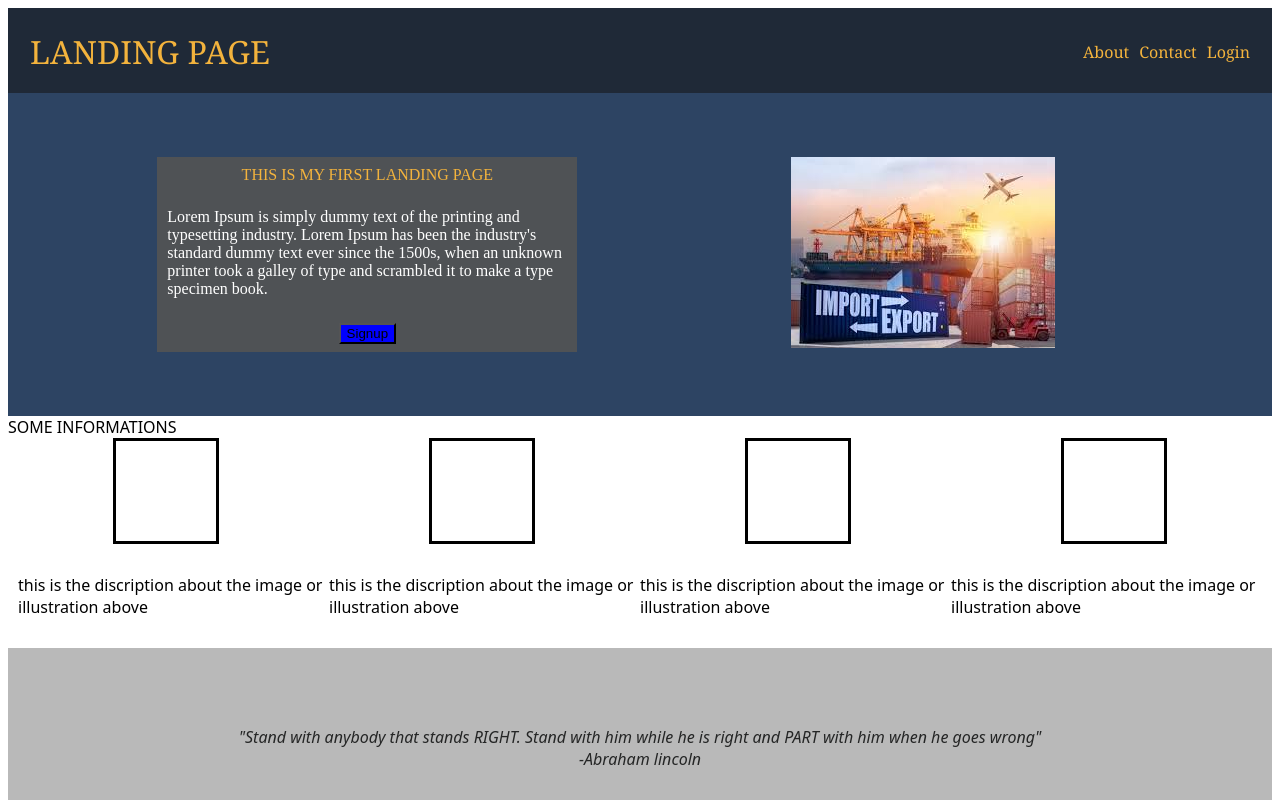
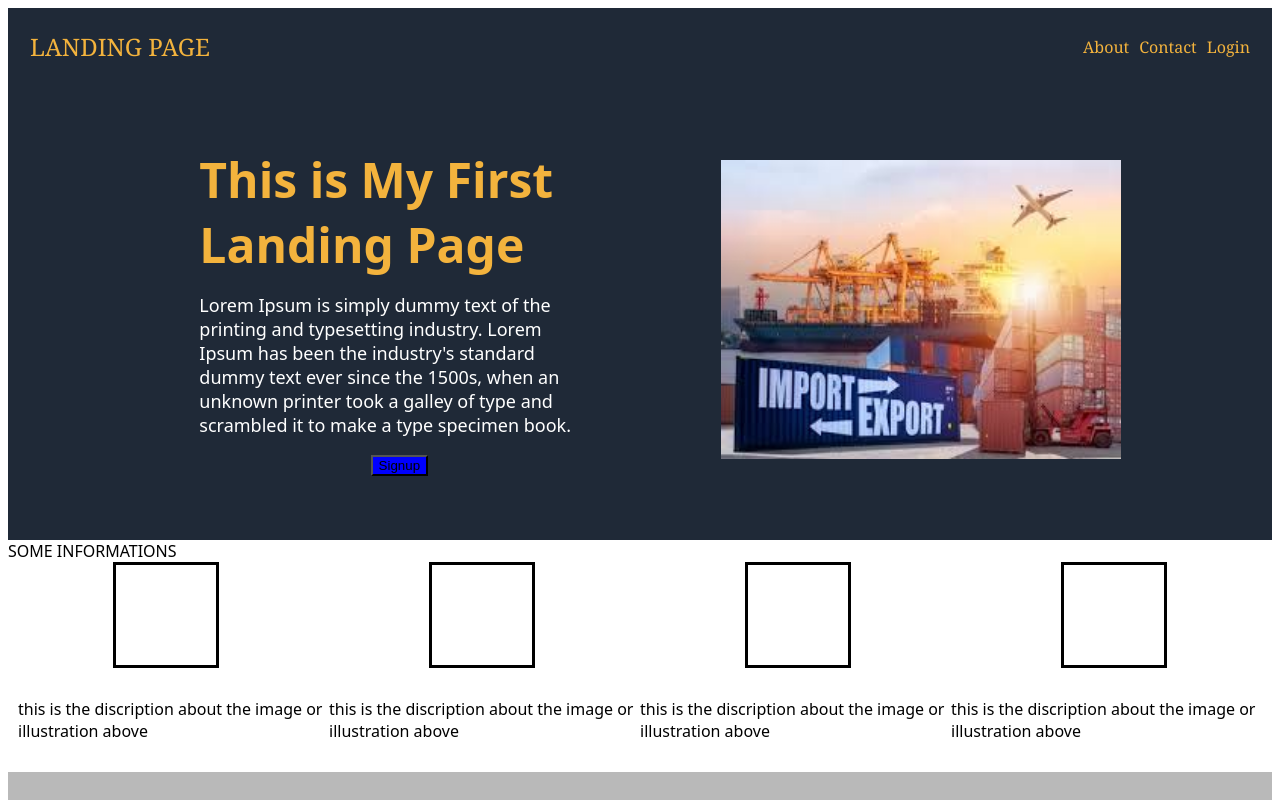
Before and after one commit to Veeramani-Elumalai/landing-page, a plain HTML site: page index.html in a window 1280 px wide. Shown: the top 800 px of the page. Drawn offline with Linux system fonts and the light colour scheme.

Commit message:
new design added

```diff
--- a/index.html
+++ b/index.html
@@ -8,7 +8,7 @@
 </head>
 <body>
     <div class="header">
-        <div id="logo">LANDING PAGE</div>
+        <div id="logo" style="font-size: 24px;">LANDING PAGE</div>
         <div class="headerright">
             <div>About</div>
             <div>Contact</div>
@@ -16,11 +16,11 @@
         </div>
     </div>
 
-
+    <div class="container">
         <div class="top">
             <div class="topleft">
-            <div>THIS IS MY FIRST LANDING PAGE</div>
-            <div style="color: white;">Lorem Ipsum is simply dummy text of the printing and typesetting industry.
+                <div style="font-weight: 900; font-size: 48px;" >This is My First Landing Page</div>
+                <div style="color: white; font-size: 18px;">Lorem Ipsum is simply dummy text of the printing and typesetting industry.
                     Lorem Ipsum has been the industry's standard dummy text ever since the 1500s,
                     when an unknown printer took a galley of type and
                     scrambled it to make a type specimen book.</div>
@@ -31,7 +31,7 @@
 
             <div class="topright">
                 <div>
-                <img src="./img/top.jpeg">
+                    <img src="./img/top.jpeg" height="299" width="400 ">
                 </div>
             </div>
         </div>
@@ -66,6 +66,7 @@
                 <button>signup</button>
             </div>
         </div>
+    </div>
 
     <div class="footer">This is the footer of the page.</div>
 </body>
--- a/styles.css
+++ b/styles.css
@@ -18,6 +18,11 @@ body{
     flex: 1;
 }
 
+.container{
+    display:flex;
+    flex-direction: column;
+}
+
 #logo{
     font-size: 32px;
     color: rgb(243, 179, 61);
@@ -34,15 +39,14 @@ body{
 
 .top{
     display: flex;
-    background-color:#2d4463;
-    flex:1;
-    padding: 20px;
-    gap:1rem;
+    justify-content: space-evenly;
+    background-color:#1f2937;
     color: rgb(243, 179, 61);
-    font-family: 'Times New Roman', Times, serif;
-    justify-content: space-evenly;
+    font-family: system-ui, -apple-system, BlinkMacSystemFont, 'Segoe UI', Roboto, Oxygen, Ubuntu, Cantarell, 'Open Sans', 'Helvetica Neue', sans-serif;
     padding-top: 64px;
     padding-bottom: 64px;
+    padding-left: 40px;
+    padding-right: 40px;
 }
 
 .topleft{
@@ -50,10 +54,9 @@ body{
     flex-direction: column;
     align-items: center;
     justify-content: space-evenly;
-    background-color: #4f5255;
     gap: 1rem;
     flex-basis: 400px;
-    padding-left: 10px;
+    padding-left: 40px;
     padding-right: 10px;
 }
 
```
Lines whose indentation alone changed are shown as unchanged.
